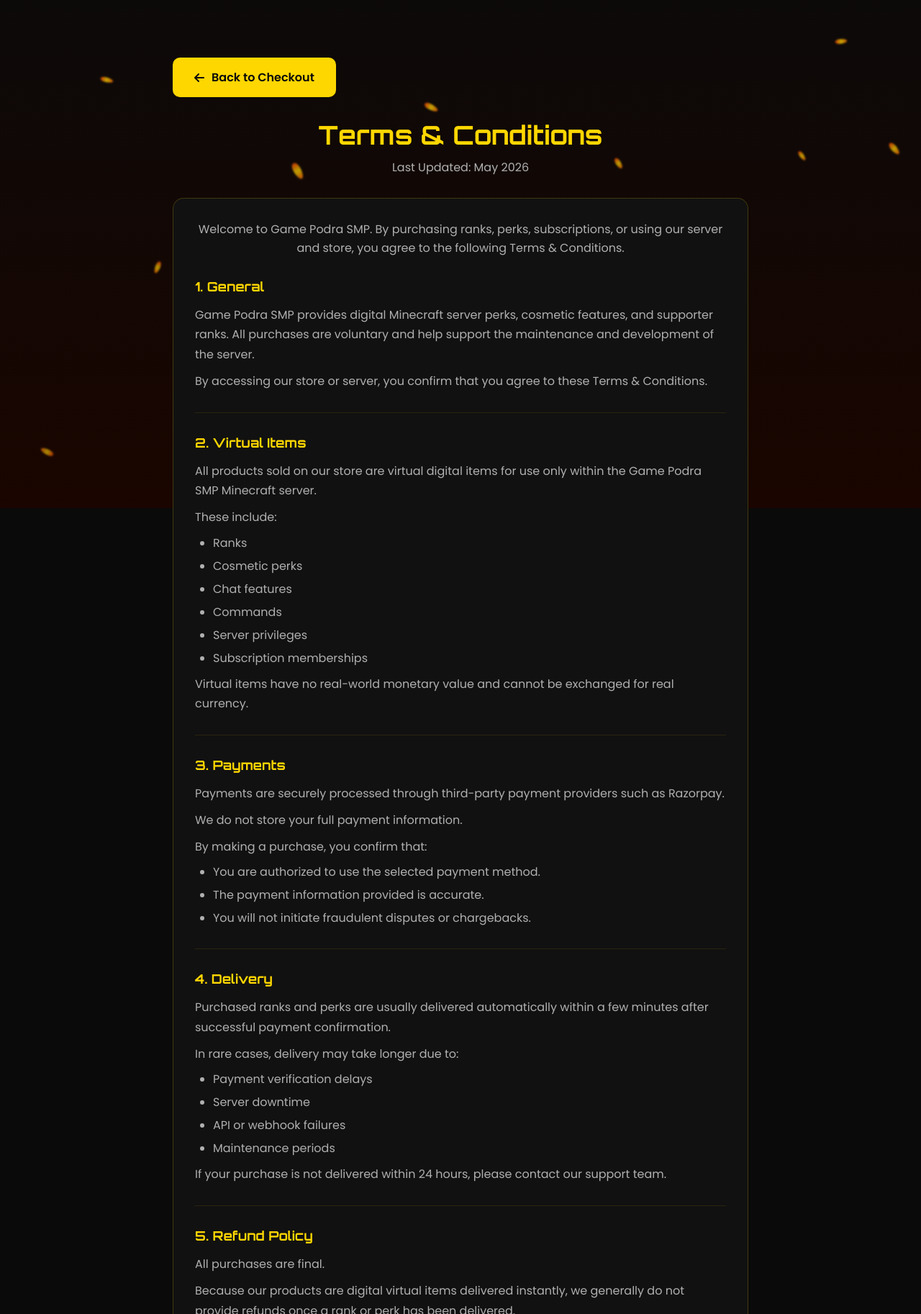
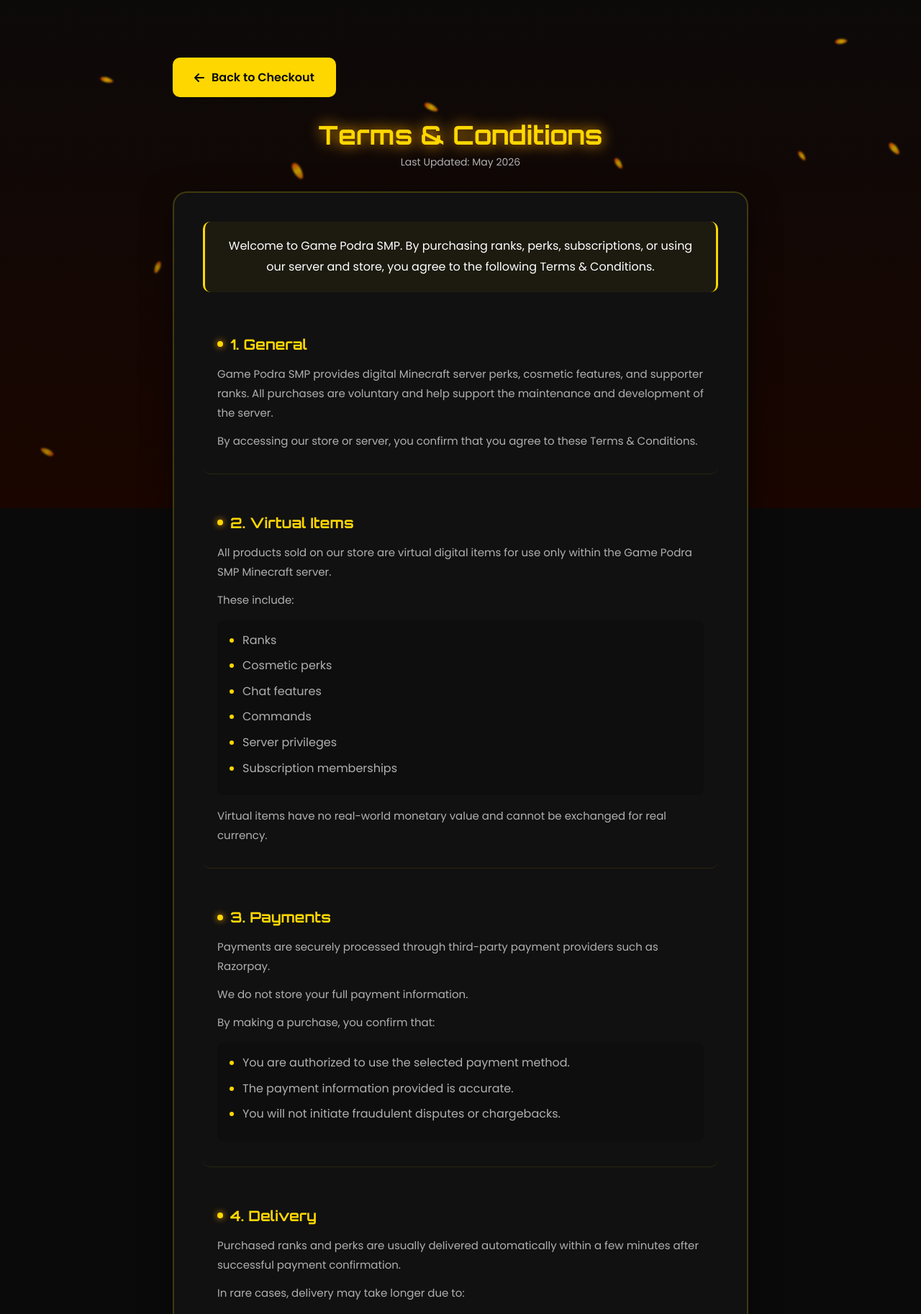
Before and after one commit to spy1345a/GamePodra-Store, a Flask app: page /tnc in a window 1280 px wide. Shown: the part 94-1920 px from the top of the page at 72% size. Run offline with Flask 3, Linux system fonts and the light colour scheme.

Commit message:
Style TNC page with improved visuals

```diff
--- a/static/style.css
+++ b/static/style.css
@@ -1036,35 +1036,52 @@ html {
     font-family: 'Orbitron', sans-serif;
     color: var(--yellow);
     text-align: center;
-    margin-bottom: 10px;
+    margin-bottom: 5px;
     font-size: 36px;
+    text-shadow: 0 0 20px var(--yellow-glow);
 }
 
 .last-updated {
     text-align: center;
     color: var(--text-dim);
     margin-bottom: 30px;
+    font-size: 14px;
 }
 
 .tnc-content {
     background: var(--card-bg);
-    border-radius: 15px;
-    padding: 30px;
-    border: 1px solid rgba(255, 215, 0, 0.2);
+    border-radius: 20px;
+    padding: 40px;
+    border: 2px solid rgba(255, 215, 0, 0.2);
+    box-shadow: 0 10px 40px rgba(0, 0, 0, 0.5);
 }
 
 .intro {
-    color: var(--text-dim);
+    color: var(--text);
     font-size: 16px;
-    line-height: 1.6;
-    margin-bottom: 30px;
+    line-height: 1.8;
+    margin-bottom: 40px;
     text-align: center;
+    padding: 20px;
+    background: rgba(255, 215, 0, 0.05);
+    border-radius: 10px;
+    border-left: 3px solid var(--yellow);
+    border-right: 3px solid var(--yellow);
 }
 
 .tnc-item {
-    margin-bottom: 30px;
-    padding-bottom: 20px;
+    margin-bottom: 35px;
+    padding-bottom: 25px;
     border-bottom: 1px solid rgba(255, 215, 0, 0.1);
+    transition: all 0.3s ease;
+    padding: 20px;
+    border-radius: 10px;
+}
+
+.tnc-item:hover {
+    background: rgba(255, 215, 0, 0.03);
+    border-left: 3px solid var(--yellow);
+    padding-left: 17px;
 }
 
 .tnc-item:last-child {
@@ -1073,28 +1090,53 @@ html {
     padding-bottom: 0;
 }
 
+.tnc-item:last-child:hover {
+    padding-left: 20px;
+}
+
 .tnc-item h2 {
     font-family: 'Orbitron', sans-serif;
     color: var(--yellow);
-    font-size: 18px;
+    font-size: 20px;
     margin-bottom: 15px;
+    display: flex;
+    align-items: center;
+    gap: 10px;
+}
+
+.tnc-item h2::before {
+    content: '';
+    width: 8px;
+    height: 8px;
+    background: var(--yellow);
+    border-radius: 50%;
+    box-shadow: 0 0 10px var(--yellow-glow);
 }
 
 .tnc-item p {
     color: var(--text-dim);
-    line-height: 1.7;
-    margin-bottom: 10px;
+    line-height: 1.8;
+    margin-bottom: 12px;
+    font-size: 15px;
 }
 
 .tnc-item ul {
     padding-left: 25px;
     color: var(--text-dim);
-    margin: 10px 0;
+    margin: 15px 0;
+    background: rgba(0, 0, 0, 0.2);
+    padding: 15px 15px 15px 35px;
+    border-radius: 8px;
 }
 
 .tnc-item li {
-    margin-bottom: 8px;
-    line-height: 1.5;
+    margin-bottom: 10px;
+    line-height: 1.6;
+    position: relative;
+}
+
+.tnc-item li::marker {
+    color: var(--yellow);
 }
 
 /* Discord Help Page */
--- a/templates/checkout.html
+++ b/templates/checkout.html
@@ -89,7 +89,7 @@
 
                     <label class="checkbox-label terms-checkbox">
                         <input type="checkbox" id="termsAccepted" required>
-                        I agree to the <a href="/tnc" target="_blank">Terms & Conditions</a> *
+                        By purchasing, I agree to the <a href="/tnc" target="_blank">Terms & Conditions, Privacy Policy, and Refund Policy</a> *
                     </label>
 
                     <div class="total-amount">
```
